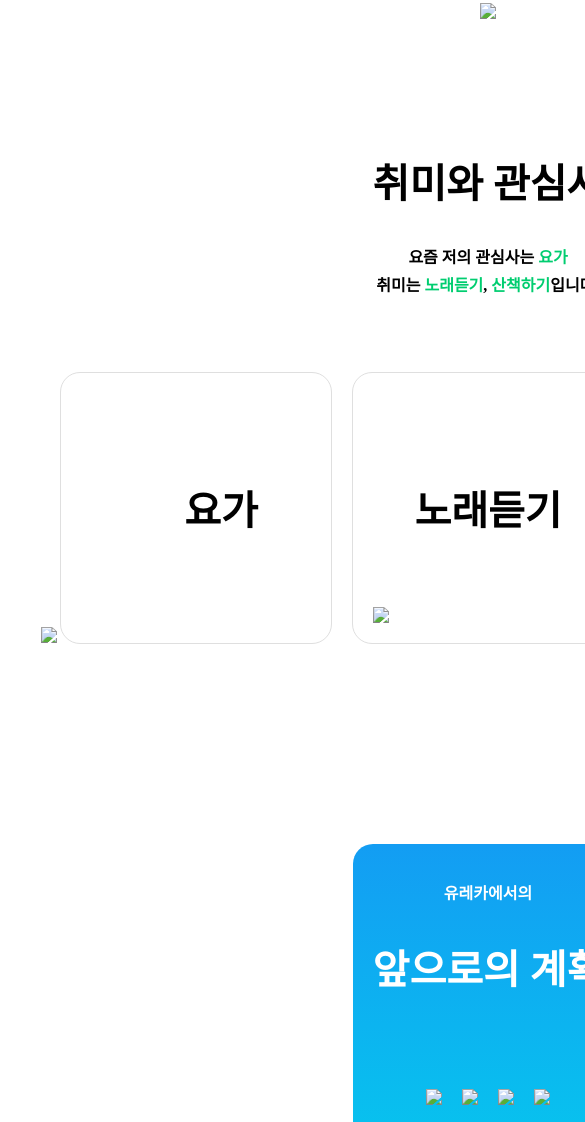
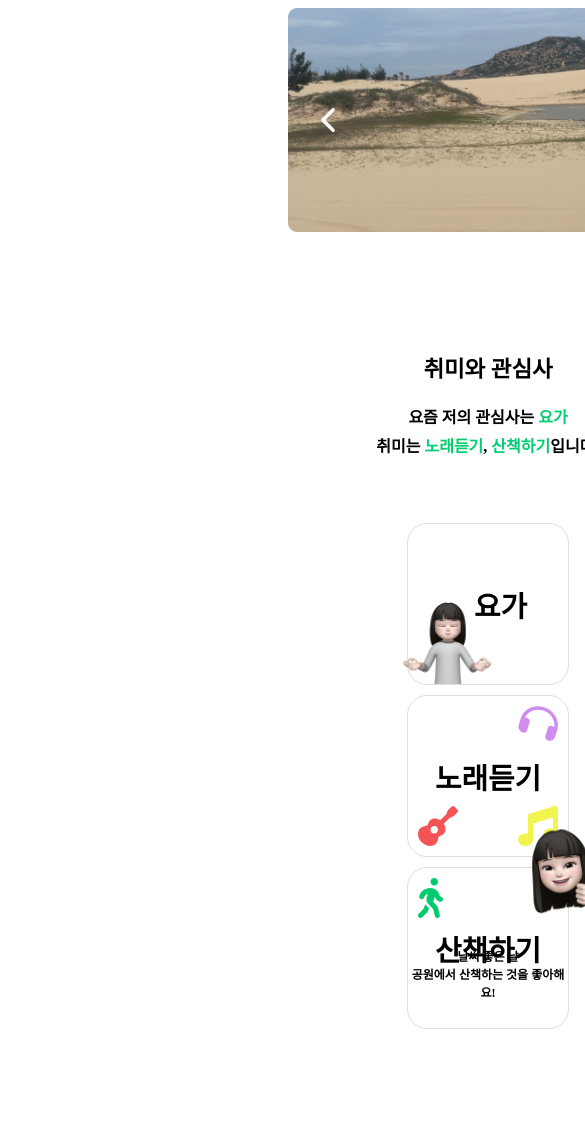
Before and after one commit to leedaye0412/introduce, a plain HTML site: page intro.html in a window 390 px wide. Shown: the part 878-2000 px from the top of the page, 585 px wide, since content can reach past the window. Drawn offline with Linux system fonts and the light colour scheme; a web font is replaced by a local one.

Commit message:
[feat]미디어쿼리

```diff
--- a/intro.css
+++ b/intro.css
@@ -8,6 +8,7 @@
 #container {
   width: 960px;
   margin: 0 auto;
+
 }
 .navi {
   width: 960px;
@@ -59,7 +60,7 @@ main {
   padding-bottom: 100px;
 }
 p {
-  font-size: 1em;
+  font-size: 16px;
   font-weight: bold;
 }
 .gray {
@@ -287,3 +288,115 @@ left: 20px;
 /********************/
 /* 미디어쿼리          */
 /********************/
+@media (max-width: 767px){
+  .navi ul{
+    display: flex;
+    flex-direction: column;
+  }
+  p {
+    font-size: 12px;
+  }
+  h1 {
+    font-size: 1.5em;
+  }
+  h3 {
+    font-size: 1.2em;
+  }
+  h2 {
+    font-size: 1.4em;
+  }
+  h4 {
+    font-size: 100;
+}
+  #hv {
+  padding-bottom: 100px;
+}
+.bigbox {
+  gap: 10px;
+  padding: 10px;
+  padding-bottom: 50px;
+}
+a{
+  font-size: 1.8em;
+}
+.box {
+  width: 150px;
+  height: 150px;
+  padding: 5px;
+}
+.yogaimg {
+  max-width: 100px;
+  position: absolute;
+  bottom: 0px;
+  left: -10px;
+}
+.yogatext {
+  padding-left: 25px;
+}
+.headphone {
+  max-width: 40px;
+  top:10px;
+  right: 10px;
+}
+.guitar {
+  max-width: 40px;
+  bottom: 10px;
+  left: 10px;
+}
+.music {
+  max-width: 40px;
+  bottom: 10px;
+  right: 10px;
+}
+.thumbsup {
+  max-width: 100px;
+  right: -50px;
+  top:-50px
+}
+.person {
+max-width: 25px;
+top: 10px;
+left: 10px;
+
+}
+.walktext {
+  bottom: 15px;
+}
+
+.section .slidewrap {
+  max-width:400px;
+  margin:0 auto;
+  overflow:hidden;
+}
+
+#plan {
+  padding-bottom: 50px;
+}
+.grad {
+  max-width: 400px;
+  height: 250px;
+}
+.plan_detail {
+  padding-top: 25px;
+}
+.whitebox{
+  padding: 5px;
+}
+.planimg {
+  max-width: 100px;
+  max-height: 200px;
+}
+
+.section .slidelist .left {
+  left:-10px;
+  background-size: 50px;
+}
+ .section .slidelist .right {
+  right:-10px;
+  background-size: 50px;
+}
+.bigbox {
+  display: flex;
+  flex-direction: column;
+}
+}
--- a/intro.html
+++ b/intro.html
@@ -9,7 +9,7 @@
 
 </head>
 <body>
-  <header id="container">
+    <header id="container">
       <nav class="navi">
         <ul>
           <li><a href="#container">자기소개</a></li>
@@ -24,7 +24,7 @@
     <div id="intro">
       <p class="gray">프론트엔드 대면반</p>
       <h1>안녕하세요! <br> <span class="green">이다예</span>입니다</h1>
-      <img src="images/me/hi.png" alt="이다예 미모티콘 이미지" class="himg">
+      <img src="image/me/hi.png" alt="이다예 미모티콘 이미지" class="himg">
       <h3>저는 26살이고 mbti는 <span class="green">infj</span><br>전공은 소프트웨어융합학과입니다</h3>
     </div>
     <div id="fv">
@@ -41,21 +41,21 @@
             <li>
               <a>
                 <label for="slide03" class="left"></label>
-                <img src="images/picture/1.png">
+                <img src="image/picture/1.png">
                 <label for="slide02" class="right"></label>
               </a>
             </li>
             <li>
               <a>
                 <label for="slide01" class="left"></label>
-                <img src="images/picture/2.png">
+                <img src="image/picture/2.png">
                 <label for="slide03" class="right"></label>
               </a>
             </li>
             <li>
               <a>
                 <label for="slide02" class="left"></label>
-                <img src="images/picture/3.png">
+                <img src="image/picture/3.png">
                 <label for="slide01" class="right"></label>
               </a>
             </li>
@@ -71,18 +71,18 @@
       <h4>요즘 저의 관심사는 <span class="green">요가<br></span class="green">취미는 <span class="green">노래듣기</span>, <span class="green">산책하기</span>입니다!</h4>
       <div class="bigbox">
         <div class="box" id="box1">
-          <img src="images/me/yoga.png" class="yogaimg">
+          <img src="image/me/yoga.png" class="yogaimg">
           <a class="yogatext">요가</a>
         </div>
         <div class="box" id="box2">
-          <img src="images/icon/headphones-solid.svg" class="headphone">
+          <img src="image/icon/headphones-solid.svg" class="headphone">
           <a>노래듣기</a>
-          <img src="images/icon/guitar-solid.svg" class="guitar">
-          <img src="images/icon/music-solid.svg" class="music">
+          <img src="image/icon/guitar-solid.svg" class="guitar">
+          <img src="image/icon/music-solid.svg" class="music">
         </div>
         <div class="box" id="box3">
-          <img src="images/me/thumbsup.png" class="thumbsup">
-          <img src="images/icon/person-walking-solid.svg" class="person">
+          <img src="image/me/thumbsup.png" class="thumbsup">
+          <img src="image/icon/person-walking-solid.svg" class="person">
           <a>산책하기</a>
           <p class="walktext">날씨 좋은 날<br>공원에서 산책하는 것을 좋아해요!</p>
         </div>
@@ -94,16 +94,16 @@
         <h2 class="white">앞으로의 계획</h2>
         <div class="plan_detail">
           <div class="whitebox">
-            <img src="images/plan/plan1.svg">
+            <img src="image/plan/plan1.svg" class="planimg">
            </div>
           <div class="whitebox">
-            <img src="images/plan/plan2.svg">
+            <img src="image/plan/plan2.svg" class="planimg">
         </div>
           <div class="whitebox">
-            <img src="images/plan/plan3.svg">
+            <img src="image/plan/plan3.svg" class="planimg">
          </div>
           <div class="whitebox">
-            <img src="images/plan/plan4.svg">
+            <img src="image/plan/plan4.svg" class="planimg">
       </div>
         </div>
       </div>
```
